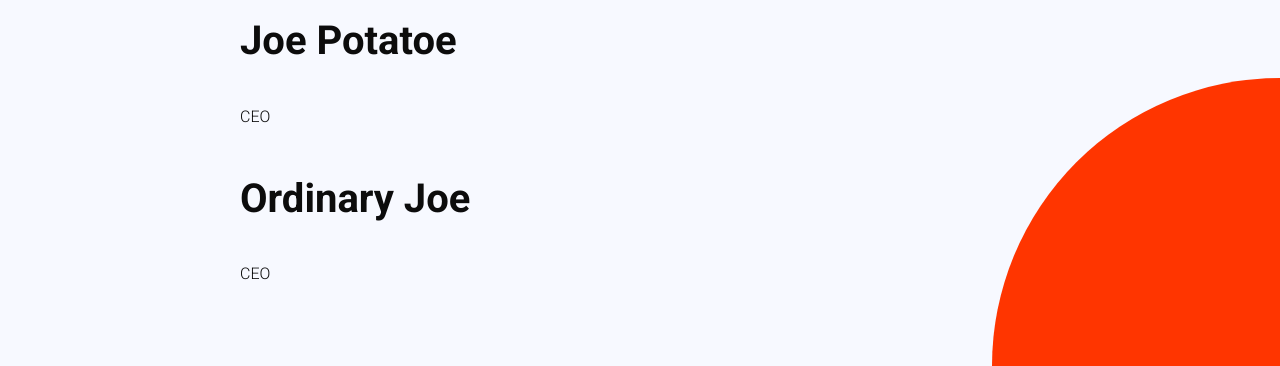
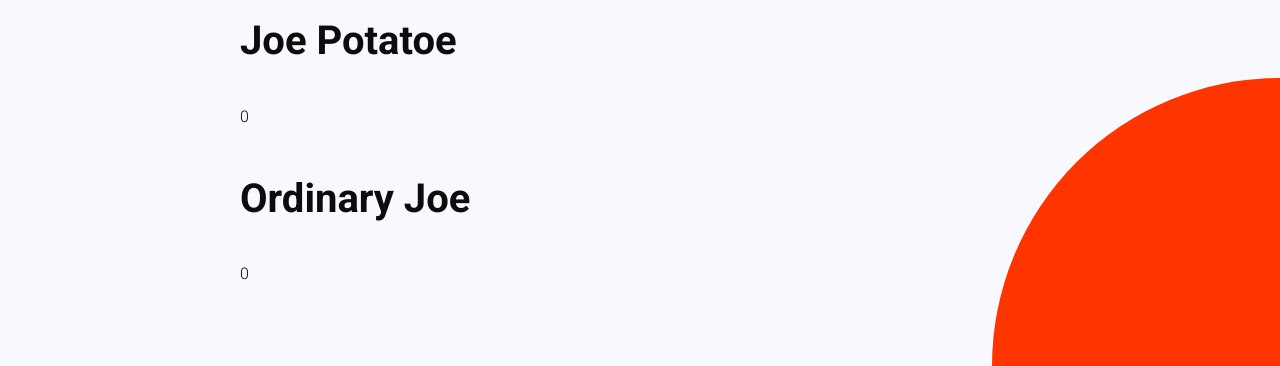
Before and after one commit to nikitasarejko/anightinjapan, a Jekyll site: the page built from index.html, in a window 1280 px wide and 1396 px high. Shown: the part 1030-1396 px from the top of the window. Built offline with Jekyll 4.4.1, drawn with Linux system fonts in a browser that asks for light colours.

Commit message:
Updated Joe Potatoe and 2 other files

```diff
--- a/_people/joe-potatoe.markdown
+++ b/_people/joe-potatoe.markdown
@@ -1,7 +1,7 @@
 ---
-title: "Joe Potatoe"
+title: Joe Potatoe
 date: 2020-04-28 02:00:00 +02:00
-position: "CEO"
+position: 0
 ---
 
 LALALALALALALLALALAAL
--- a/_people/ordinary-joe.markdown
+++ b/_people/ordinary-joe.markdown
@@ -1,7 +1,7 @@
 ---
-title: "Ordinary Joe"
+title: Ordinary Joe
 date: 2020-05-13 02:00:00 +02:00
-position: "CEO"
+position: 0
 ---
 
 Hey, it's ordinary Joe
--- a/contact.markdown
+++ b/contact.markdown
@@ -1,7 +1,7 @@
 ---
 title: Contact
+date: 2020-05-11 16:56:00 +02:00
 permalink: "/contact/"
-date: 2020-05-11 16:56:00 +02:00
 ---
 
 Hey if you want to contact us send an email to... [lorem@ipsum.de](mailto:lorem@ipsum.de)
```
